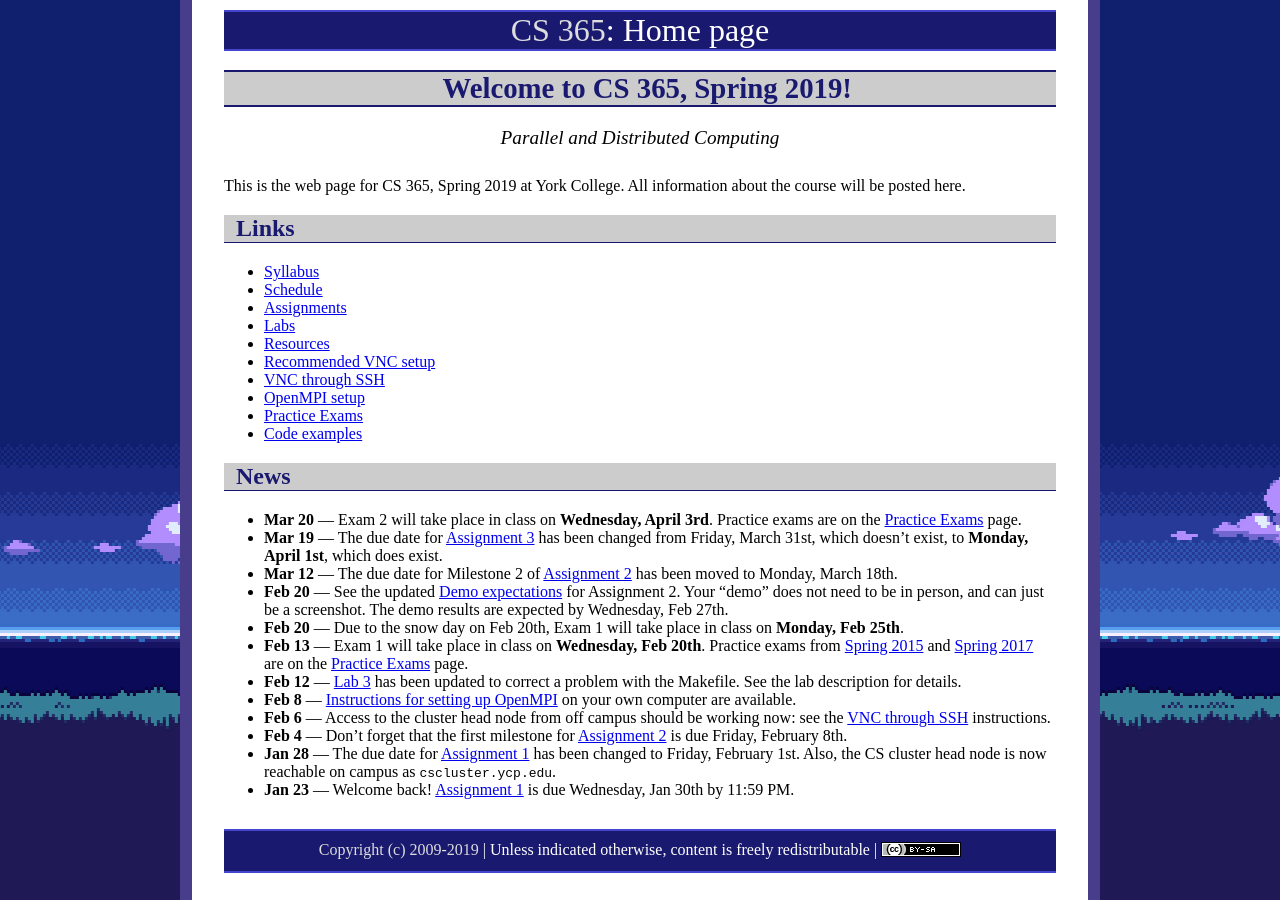
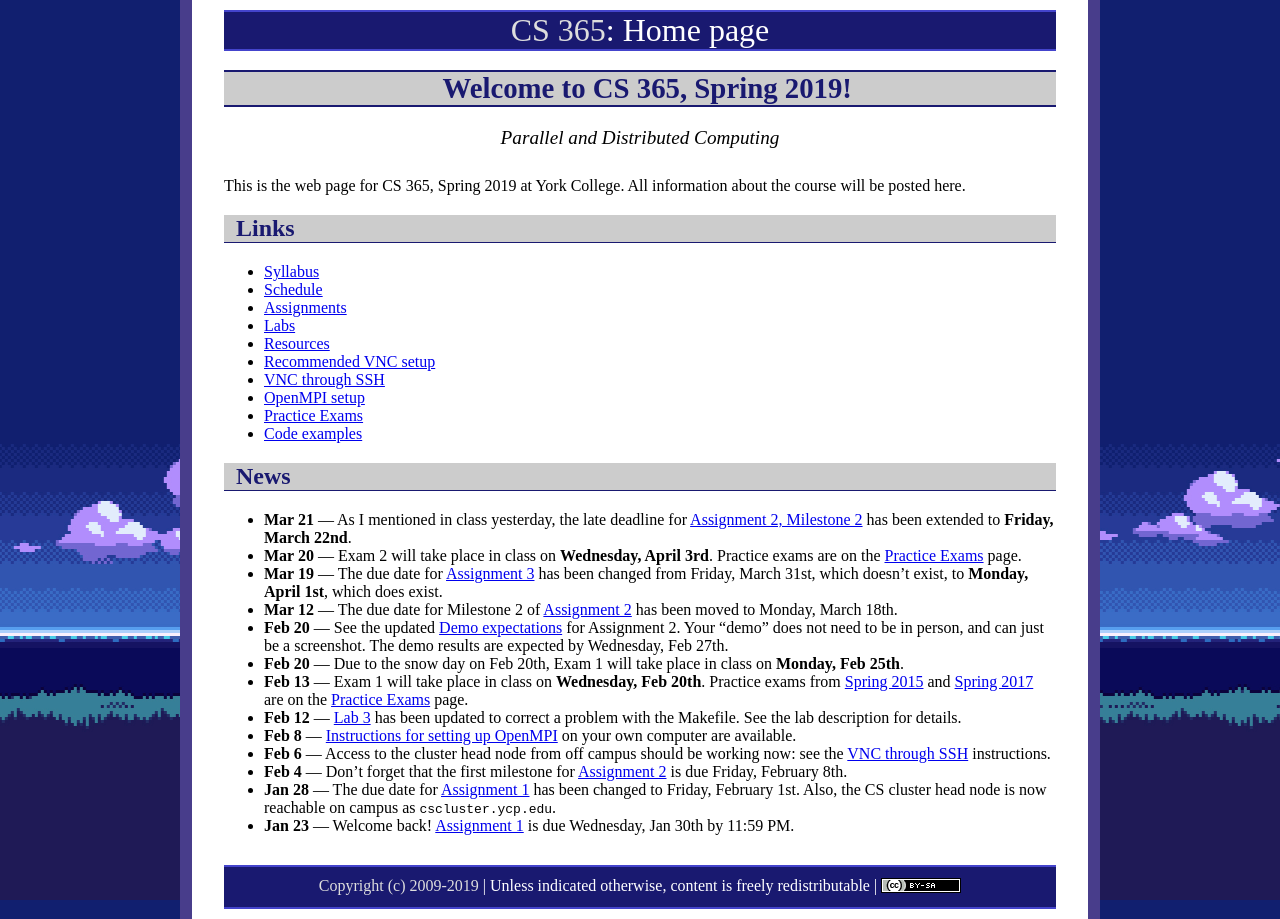
Before and after one commit to ycpcs/cs365-spring2019, a Jekyll site: the page built from index.md, in a window 1280 px wide. Built offline with Jekyll 4.4.1, drawn with Linux system fonts in a browser that asks for light colours.

Commit message:
extend late deadline for A2MS2

```diff
--- a/index.md
+++ b/index.md
@@ -24,6 +24,7 @@ This is the web page for CS 365, Spring 2019 at York College.  All information a
 
 ## News
 
+* **Mar 21** &mdash; As I mentioned in class yesterday, the late deadline for [Assignment 2, Milestone 2](assign/assign02.html#milestone-2-parallel-computation) has been extended to **Friday, March 22nd**.
 * **Mar 20** &mdash; Exam 2 will take place in class on **Wednesday, April 3rd**.  Practice exams are on the [Practice Exams](practice/index.html) page.
 * **Mar 19** &mdash; The due date for [Assignment 3](assign/assign03.html) has been changed from Friday, March 31st, which doesn't exist, to **Monday, April 1st**, which does exist.
 * **Mar 12** &mdash; The due date for Milestone 2 of [Assignment 2](assign/assign02.html) has been moved to Monday, March 18th.
```
